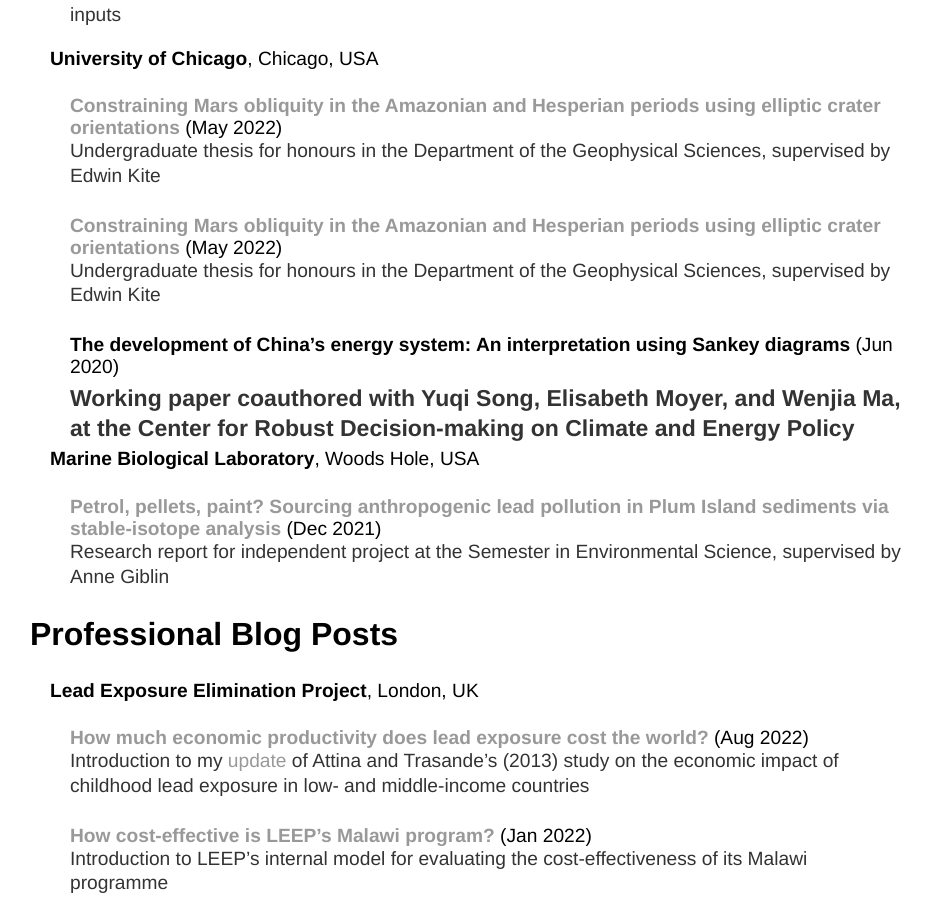
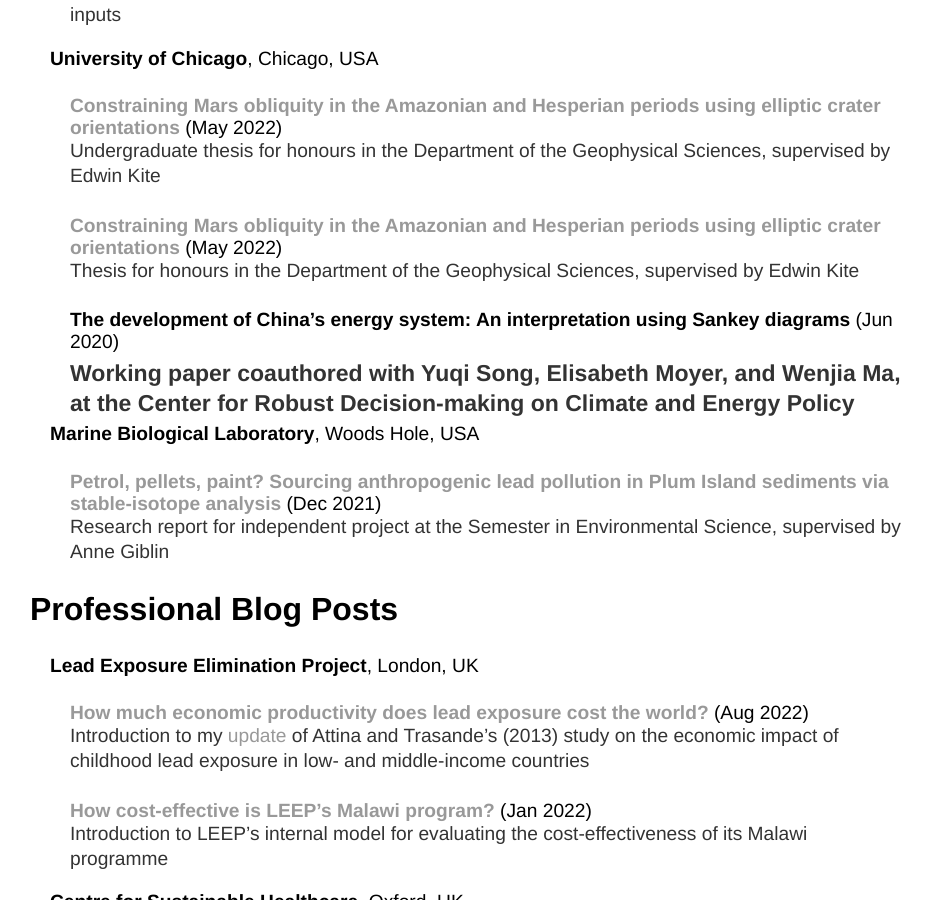
Before and after one commit to y-james-hu/y-james-hu.github.io, a Jekyll site: the page built from projects/index.html, in a window 1280 px wide and 900 px high, scrolled down 919 px. Shown: the whole window, without its empty margins (182-1114 px from the left). Built offline with Jekyll 4.4.1, drawn with Linux system fonts in a browser that asks for light colours.

Commit message:
Update index.html

```diff
--- a/projects/index.html
+++ b/projects/index.html
@@ -37,7 +37,7 @@
       <p style="margin-left: 60px">Undergraduate thesis for honours in the Department of the Geophysical Sciences, supervised by Edwin Kite</p>
 
       <h4 style="margin-left: 60px"><a href = "uchicago_bs_thesis.pdf">Constraining Mars obliquity in the Amazonian and Hesperian periods using elliptic crater orientations</a><span style="font-weight:normal"> (May 2022)</span></h4>
-      <p style="margin-left: 60px">Undergraduate thesis for honours in the Department of the Geophysical Sciences, supervised by Edwin Kite</p>
+      <p style="margin-left: 60px">Thesis for honours in the Department of the Geophysical Sciences, supervised by Edwin Kite</p>
 
       <h4 style="margin-left: 60px">The development of China’s energy system: An interpretation using Sankey diagrams<span style="font-weight:normal"> (Jun 2020)</span><h4>
       <p style="margin-left: 60px">Working paper coauthored with Yuqi Song, Elisabeth Moyer, and Wenjia Ma, at the Center for Robust Decision-making on Climate and Energy Policy</p>
```
